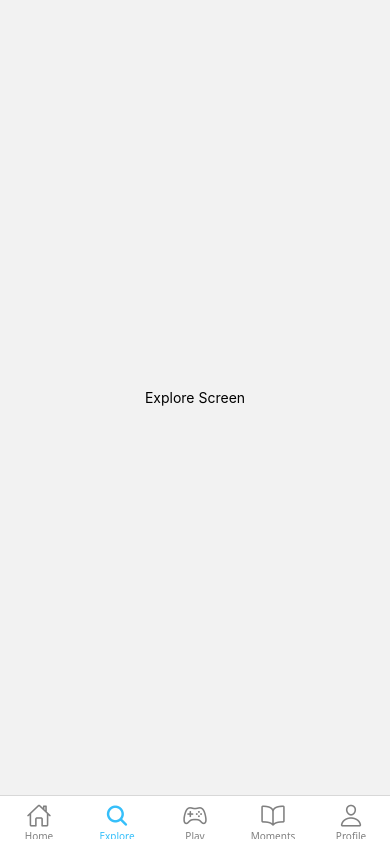
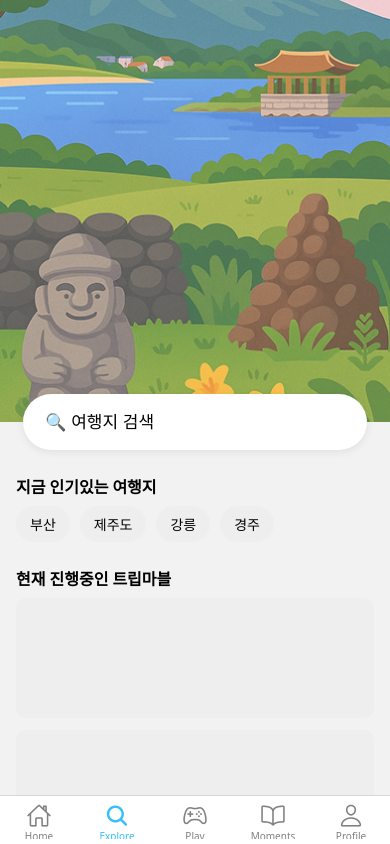
Before and after one commit to 8llow8llowMe/tripmarble, a React Native app in the folder frontend/mobile/: screen /Explore in a window 390 px wide. Built offline with nearby package versions, Linux system fonts and the light colour scheme.

Commit message:
feat: explore screen 와이어프레임 작업

```diff
--- a/frontend/mobile/src/screens/Explore/ExploreScreen.tsx
+++ b/frontend/mobile/src/screens/Explore/ExploreScreen.tsx
@@ -1,13 +1,120 @@
-import React from "react";
-import { View, Text, StyleSheet } from "react-native";
+import React from 'react';
+import {
+  View,
+  ScrollView,
+  Text,
+  TextInput,
+  Image,
+  StyleSheet,
+  TouchableOpacity,
+  StatusBar,
+  Platform,
+  Dimensions,
+} from 'react-native';
+
+const bgHeight = Dimensions.get('window').height * 0.5;
+const searchBoxHeight = 56; // padding+borderRadius 감안, 대략 값(조정 가능)
 
 export default function ExploreScreen() {
+  const popularPlaces = ['부산', '제주도', '강릉', '경주'];
+
   return (
-    <View style={styles.container}>
-      <Text>Explore Screen</Text>
+    <View style={{ flex: 1 }}>
+      <StatusBar translucent backgroundColor="transparent" barStyle="light-content" />
+      <ScrollView contentContainerStyle={styles.scrollContent}>
+        <View style={{ position: 'relative' }}>
+          <Image
+            source={require('../../../assets/place/jeju.png')}
+            style={styles.backgroundImage}
+          />
+          <View style={styles.overlay} />
+        </View>
+
+        <View style={[styles.searchBoxWrapper, { top: bgHeight - searchBoxHeight / 2 }]}>
+          <TextInput placeholder="🔍 여행지 검색" style={styles.searchBox} />
+        </View>
+
+        <Text style={[styles.sectionTitle, { marginTop: searchBoxHeight / 2 + 24 }]}>
+          지금 인기있는 여행지
+        </Text>
+        <View style={styles.tagRow}>
+          {popularPlaces.map((place, index) => (
+            <TouchableOpacity key={index} style={styles.tag}>
+              <Text>{place}</Text>
+            </TouchableOpacity>
+          ))}
+        </View>
+
+        <Text style={styles.sectionTitle}>현재 진행중인 트립마블</Text>
+        <View style={styles.card} />
+        <View style={styles.card} />
+
+        <Text style={styles.sectionTitle}>어떤 것을 넣으면 좋을까</Text>
+        <View style={styles.card} />
+        <View style={styles.card} />
+      </ScrollView>
     </View>
   );
 }
+
 const styles = StyleSheet.create({
-  container: { flex: 1, alignItems: "center", justifyContent: "center" },
+  scrollContent: {
+    paddingBottom: 20,
+  },
+  backgroundImage: {
+    width: '100%',
+    height: bgHeight,
+    resizeMode: 'cover',
+    marginTop: Platform.OS === 'android' ? StatusBar.currentHeight : 0,
+  },
+  overlay: {
+    ...StyleSheet.absoluteFillObject,
+    // backgroundColor: "rgba(0,0,0,0.3)",
+  },
+  searchBoxWrapper: {
+    width: '100%',
+    paddingHorizontal: 16,
+    position: 'absolute',
+    zIndex: 2,
+    alignItems: 'center',
+  },
+  searchBox: {
+    backgroundColor: 'white',
+    padding: 12,
+    elevation: 3,
+    borderRadius: 30,
+    paddingVertical: 18,
+    paddingHorizontal: 22,
+    shadowColor: '#000',
+    shadowOpacity: 0.08,
+    shadowOffset: { width: 0, height: 2 },
+    shadowRadius: 8,
+    width: '96%',
+    fontSize: 17,
+  },
+  sectionTitle: {
+    fontSize: 16,
+    fontWeight: '600',
+    marginTop: 24,
+    marginBottom: 8,
+    paddingHorizontal: 16,
+  },
+  tagRow: {
+    flexDirection: 'row',
+    paddingHorizontal: 16,
+    gap: 10,
+  },
+  tag: {
+    backgroundColor: '#eee',
+    paddingVertical: 8,
+    paddingHorizontal: 14,
+    borderRadius: 20,
+  },
+  card: {
+    height: 120,
+    backgroundColor: '#eee',
+    borderRadius: 10,
+    marginHorizontal: 16,
+    marginBottom: 12,
+  },
 });
```
